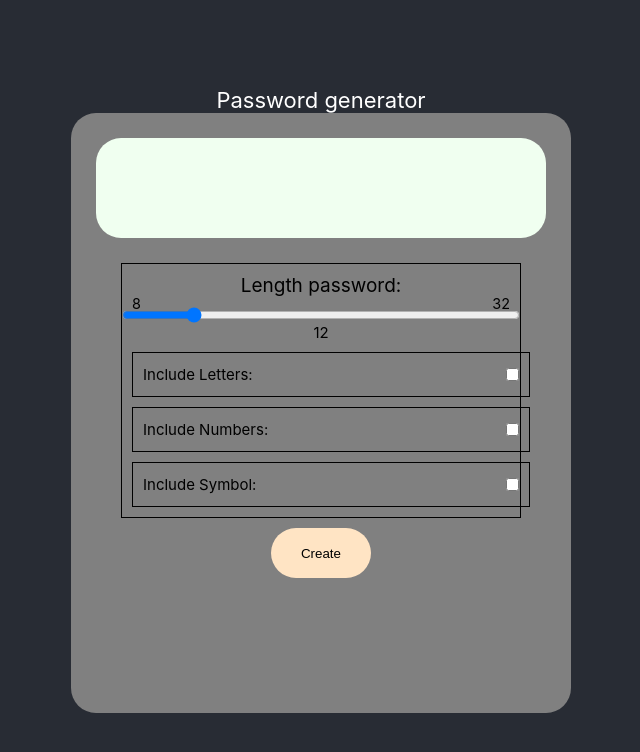
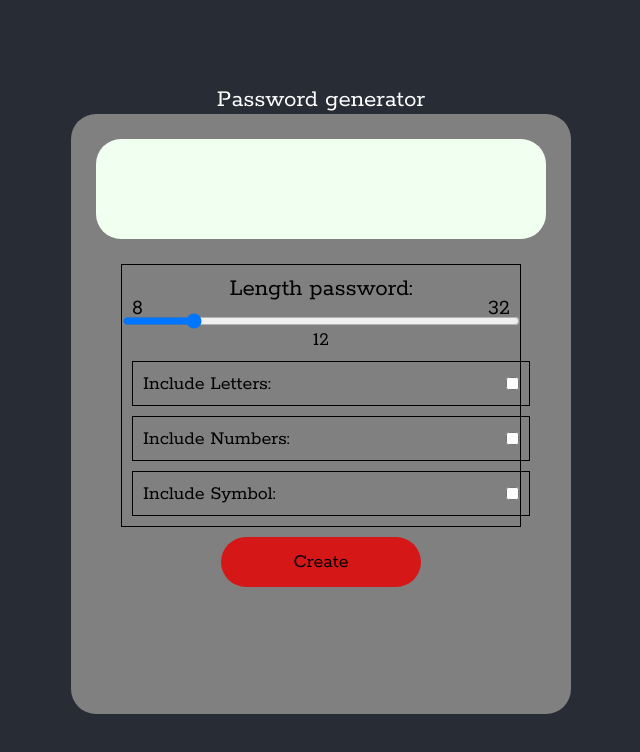
Before and after one commit to MarcinMG-web/PasswordGenerator, a React (Create React App) app: page / in a window 1280 px wide. Shown: the top 752 px of the page, without its empty margins (319-959 px from the left). Built offline with nearby package versions, Linux system fonts and the light colour scheme.

Commit message:
Add new font

```diff
--- a/src/App.css
+++ b/src/App.css
@@ -1,7 +1,11 @@
+@import url('https://fonts.googleapis.com/css2?family=Orbitron&family=Prata&family=Rokkitt:wght@100;400&display=swap');
+
 * {
   margin: 0;
   padding: 0;
   box-sizing: border-box;
+  font-family: 'Rokkitt', serif;
+  font-size: 25px;
 }
 
 .App {
@@ -12,7 +16,7 @@
   flex-direction: column;
   align-items: center;
   justify-content: center;
-  font-size: calc(6px + 2vmin);
+
   color: white;
 }
 
@@ -41,13 +45,15 @@
 }
 
 .btn-create {
-  width: 100px;
+  width: 200px;
   height: 50px;
-  background-color: bisque;
+  background-color:  rgb(214, 23, 23);
   color: black;
   outline: none;
   border: 0;
   border-radius: 25px;
+  cursor: pointer;
+  font-size: 20px;
 }
 
 .seating {
@@ -59,7 +65,7 @@
   width: 400px;
   height: auto;
   border: 1px, solid, black;
-  font-size: calc(8px + 0.5em);
+  font-size: 24px;
 }
 
 .range-slider {
@@ -93,7 +99,7 @@
 }
 
 .range-slider-result {
-  font-size: 15px;
+  font-size: 20px;
 }
 
 .checkBox-container{
@@ -112,7 +118,7 @@
   margin: 10px;
 }
 .checkBox-label{
-  font-size: 15px;
+  font-size: 20px;
 }
 .checkBox-input{
 
```
